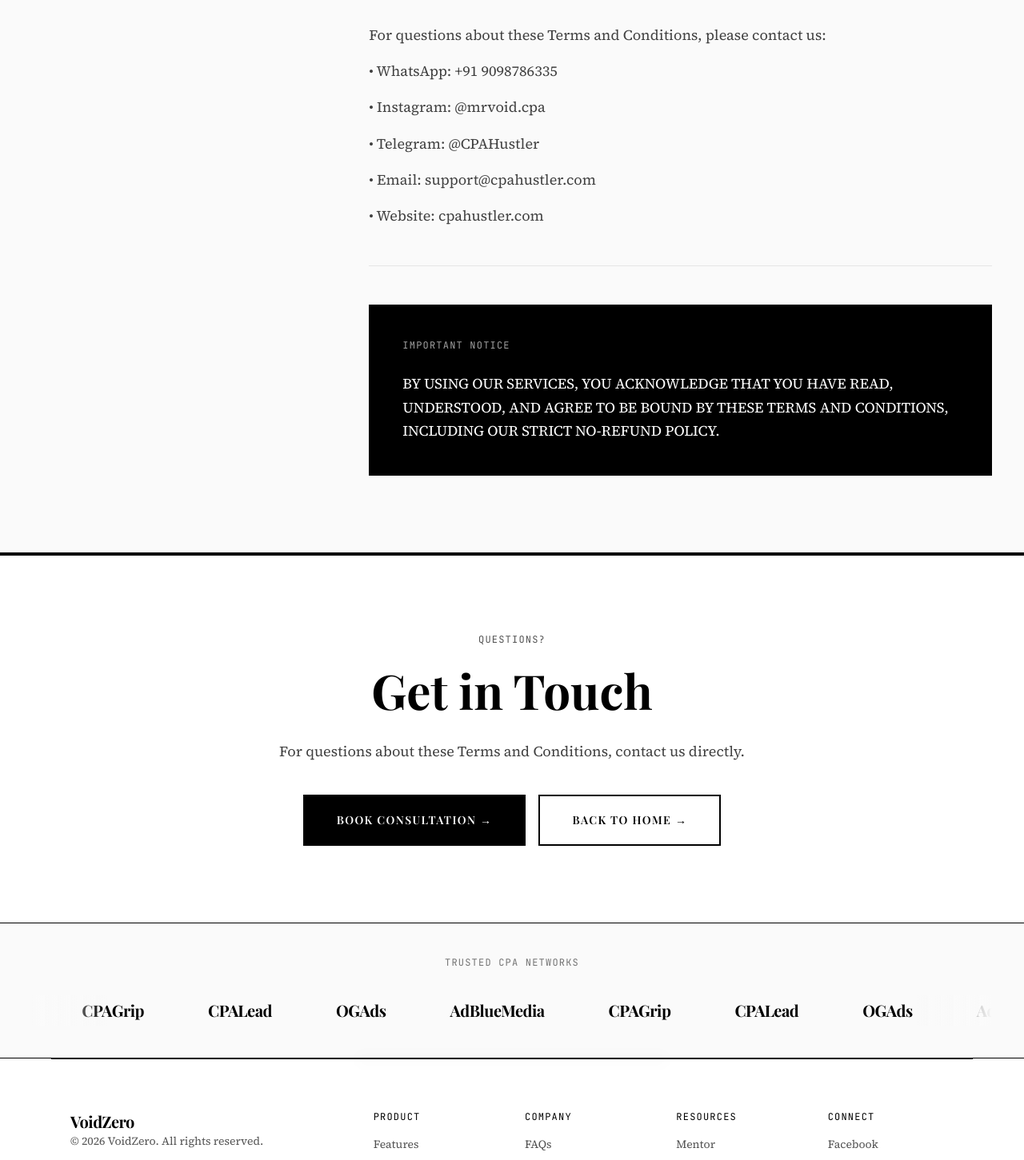
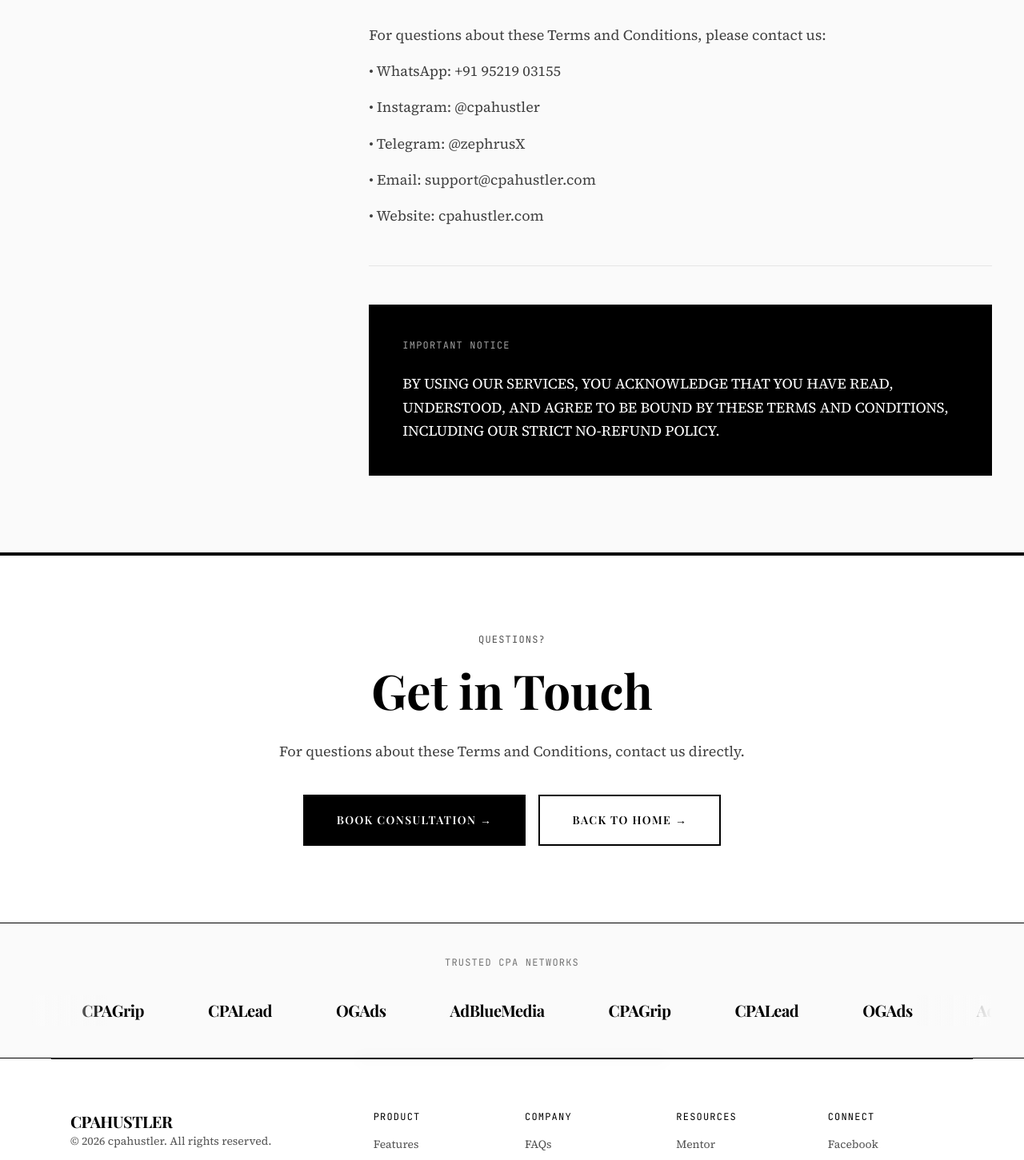
Before and after one commit to ibrahimkhan008/CPA, a Next.js app: page /terms in a window 1280 px wide. Shown: the part 9894-11345 px from the top of the page at 80% size. Built offline with nearby package versions, Linux system fonts and the light colour scheme; a web font is replaced by a local one.

Commit message:
docs: update contact information and brand naming
Update contact details (WhatsApp, Telegram, Instagram) across the privacy policy, terms of service, and project documentation. Replace "VoidZero" branding with "CPAHUSTLER" in the footer and update social media links from placeholders to active URLs.

```diff
--- a/app/privacy/page.tsx
+++ b/app/privacy/page.tsx
@@ -325,8 +325,8 @@ export const privacyData = {
         "",
         "Privacy Contact:",
         "• Email: privacy@cpahustler.com",
-        "• WhatsApp: +91 9098786335",
-        "• Telegram: @CPAHustler",
+        "• WhatsApp: +91 95219 03155",
+        "• Telegram: @zephrusX",
         "• Address: Jharkhand, India",
         "",
         "We will respond to your request within 30 days of receipt.",
--- a/app/terms/page.tsx
+++ b/app/terms/page.tsx
@@ -212,9 +212,9 @@ export const termsData = {
       title: "21. Contact Information",
       content: [
         "For questions about these Terms and Conditions, please contact us:",
-        "• WhatsApp: +91 9098786335",
-        "• Instagram: @mrvoid.cpa",
-        "• Telegram: @CPAHustler",
+        "• WhatsApp: +91 95219 03155",
+        "• Instagram: @cpahustler",
+        "• Telegram: @zephrusX",
         "• Email: support@cpahustler.com",
         "• Website: cpahustler.com",
       ],
--- a/components/ui/FooterSection.tsx
+++ b/components/ui/FooterSection.tsx
@@ -45,9 +45,9 @@ const footerLinks: FooterSection[] = [
   {
     label: "Connect",
     links: [
-      { title: "Facebook", href: "#" },
-      { title: "Instagram", href: "#" },
-      { title: "YouTube", href: "#" },
+      { title: "Facebook", href: "https://www.facebook.com/profile.php?id=61590485664954" },
+      { title: "Instagram", href: "https://www.instagram.com/cpahustler" },
+      { title: "YouTube", href: "https://www.youtube.com/@CPAHUSTLER" },
       { title: "LinkedIn", href: "#" },
     ],
   },
@@ -97,10 +97,10 @@ export function Footer() {
       <div className="grid w-full gap-8 xl:grid-cols-3 xl:gap-8">
         <AnimatedContainer className="space-y-4">
           <span className="display-font text-xl font-bold tracking-tight">
-            VoidZero
+            CPAHUSTLER
           </span>
           <p className="text-muted-foreground text-sm mt-8 md:mt-0">
-            © {new Date().getFullYear()} VoidZero. All rights reserved.
+            © {new Date().getFullYear()} cpahustler. All rights reserved.
           </p>
         </AnimatedContainer>
 
--- a/voidzero_cpa_funnel.jsx
+++ b/voidzero_cpa_funnel.jsx
@@ -499,7 +499,7 @@ export default function VoidZeroCPAWebsite() {
       </section>
 
       <footer className="border-t-4 border-black py-10 px-6 md:px-10 text-sm tracking-[0.15em] uppercase flex flex-col md:flex-row gap-4 justify-between">
-        <div>VOIDZERO © 2026</div>
+        <div>CPAHUSTLER © 2026</div>
         <div>Earnings are not guaranteed. Results vary based on effort and consistency.</div>
       </footer>
     </div>
```
Also changed, not shown: public/llm-full.txt.
